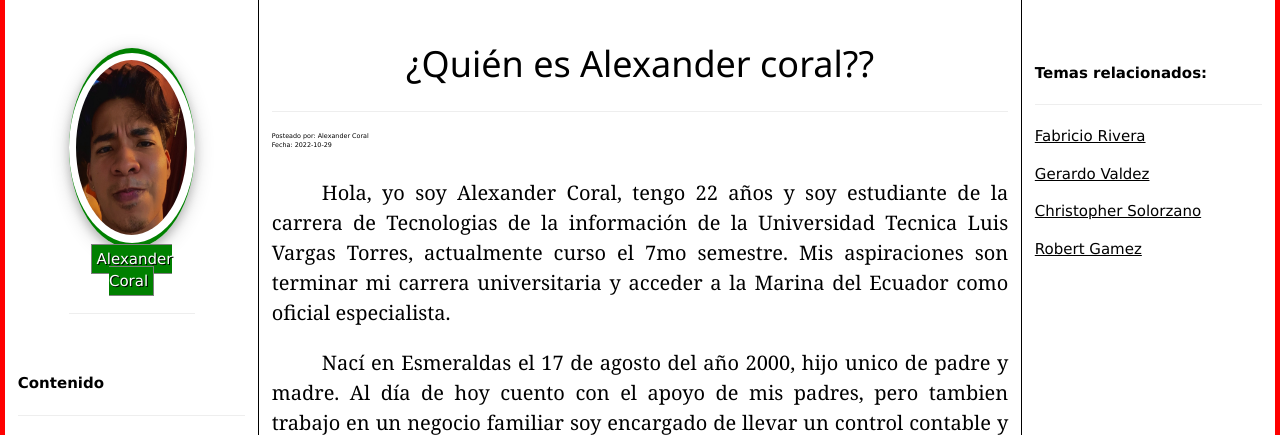
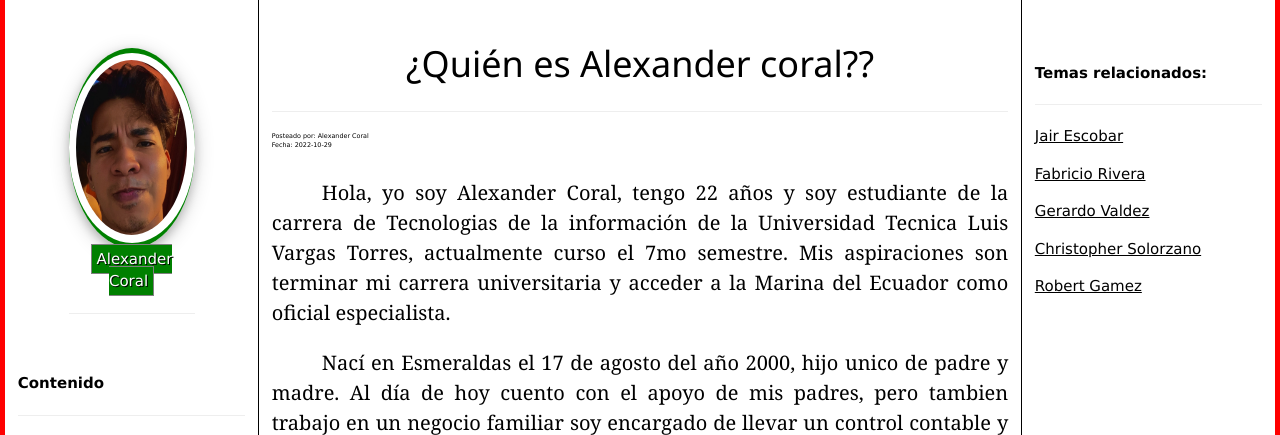
Before and after one commit to Alexandercg2022/CORALalexander, a PHP site: page / in a window 1280 px wide. Shown: the part 51-486 px from the top of the page. Run offline with PHP 8.4, Linux system fonts and the light colour scheme.

Commit message:
modificaciones parte 3

```diff
--- a/index.php
+++ b/index.php
@@ -85,7 +85,7 @@ document.getElementById("elnombre").innerHTML="Alexander Coral";
 
  document.getElementById("blog-indice").innerHTML="<p><b>Contenido</b></p><hr> <p><a href='#'>inicio</a></p><p><a href='#blog-seccion2'>Estudios</a></p><p><a href='#blog-seccion3'>Conocimiento informático</a></p><p><a href='#blog-seccion4'>Hooby</a></p>";
 
- document.getElementById("blog-relacionados").innerHTML="<p><b>Temas relacionados:</b></p><hr> <p><a href='http://www.highkickesmeraldas.com/EscobarJair>Jair Escobar</a></p><p><a href='http://www.highkickesmeraldas.com/RiveraFabricio'>Fabricio Rivera</a></p><p><a href='http://www.highkickesmeraldas.com/ValdezGerardo'>Gerardo Valdez</a></p><p><a href='http://www.highkickesmeraldas.com/SolorzanoChristopher'>Christopher Solorzano</a></p><p><a href='http://www.highkickesmeraldas.com/GamezRobert'>Robert Gamez</a></p> ";
+ document.getElementById("blog-relacionados").innerHTML="<p><b>Temas relacionados:</b></p><hr> <p><a href='http://www.highkickesmeraldas.com/EscobarJair'>Jair Escobar</a></p><p><a href='http://www.highkickesmeraldas.com/RiveraFabricio'>Fabricio Rivera</a></p><p><a href='http://www.highkickesmeraldas.com/ValdezGerardo'>Gerardo Valdez</a></p><p><a href='http://www.highkickesmeraldas.com/SolorzanoChristopher'>Christopher Solorzano</a></p><p><a href='http://www.highkickesmeraldas.com/GamezRobert'>Robert Gamez</a></p> ";
  </script>
 
 <?php
```
